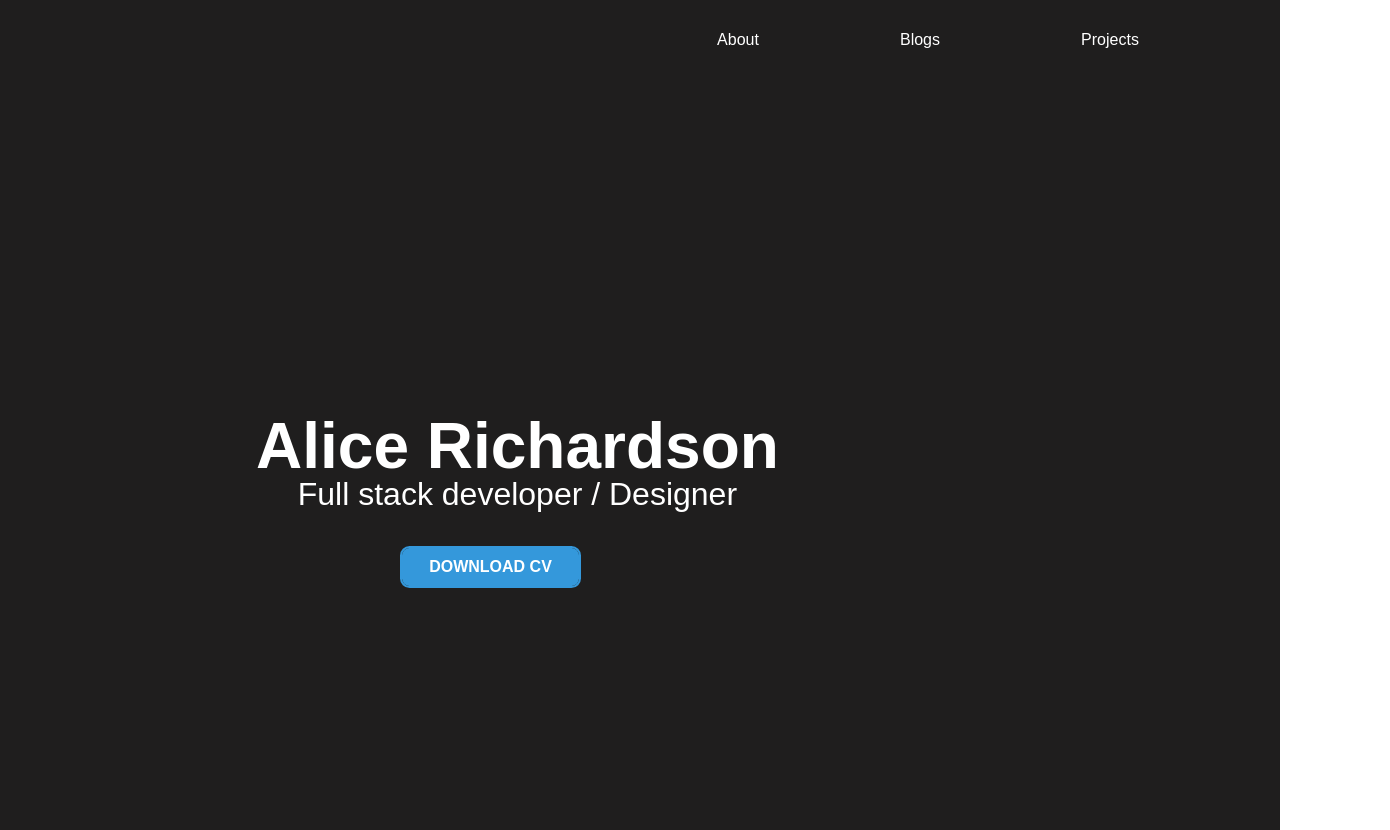
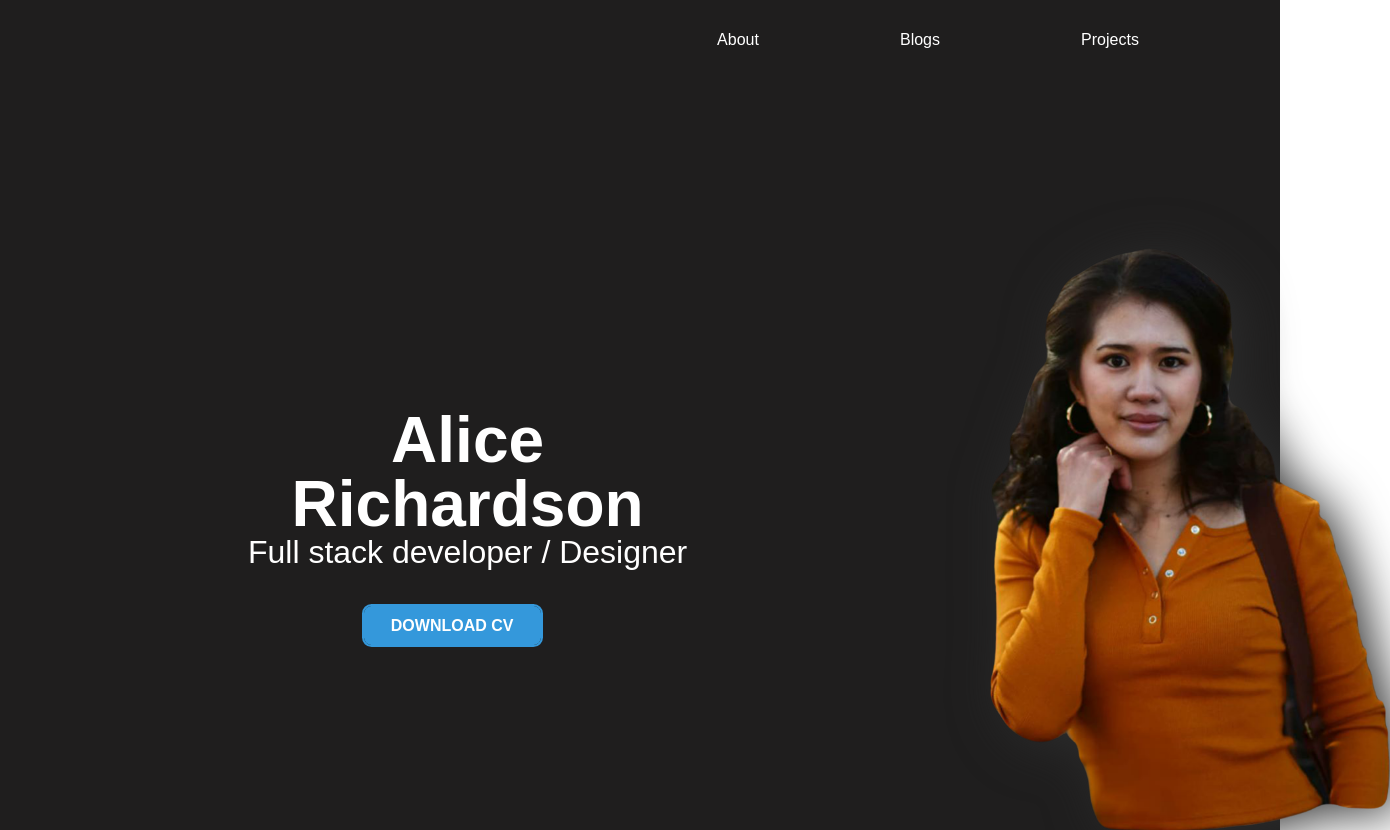
Before and after one commit to Alicerichardson28/portfolio, a React (Create React App) app: page / in a window 1280 px wide. Shown: the top 830 px of the page, 1390 px wide, since content can reach past the window. Built offline with nearby package versions, Linux system fonts and the light colour scheme.

Commit message:
add photo to home pages

```diff
--- a/src/App.js
+++ b/src/App.js
@@ -1,6 +1,6 @@
 import React from 'react';
 import logo from './logo.svg';
-import Navbar from './components/Navbar'
+import Home from './components/Home'
 import About from './components/About'
 import Blogs from './components/Blogs'
 import Projects from './components/Projects'
@@ -11,7 +11,7 @@ function App() {
   return (
     <div className="App">
       <Router>
-        <Route exact path ="/" component={Navbar}/>
+        <Route exact path ="/" component={Home}/>
         <Route exact path ="/about" component={About}/>
         <Route exact path ="/blogs" component={Blogs}/>
         <Route exact path ="/projects" component={Projects}/>
--- a/src/components/Navbar.css
+++ b/src/components/Home.css
@@ -61,11 +61,16 @@ table {
 
 .name-container {
     position: absolute;
-    top: 45%;
-    left: 20%;
+    height: 500px;
+    top: 27%;
+    left: 17%;
+
+    display: flex;
+    justify-content: space-between;
 }
 
 .name {
+    width: 500px;
     color: white;
     font-size: 4em;
     font-weight: 700;
@@ -150,3 +155,25 @@ a {
     margin-top: 0.5%;
     font-family: 'Overpass', sans-serif;
 }
+
+.parada {
+    width: 400px;
+    filter: drop-shadow(10px 5px 25px rgb(44, 44, 44));
+}
+
+.content-container {
+    margin-top: 10em;
+    width: 100%;
+    height: 100%;
+}
+
+.photo-container {
+    /* margin: 0;
+    padding: 0;
+    border: 0; */
+    width: 100%;
+    margin-left: 17rem;
+
+    animation-name: moveInLeft;
+    animation-duration: 1s;
+}
--- a/src/components/Navbar.js
+++ b/src/components/Home.js
@@ -1,14 +1,13 @@
 import React, { Component } from 'react'
 import PDF from '../picture/Alice Richardson.pdf'
-import './Navbar.css'
+import './Home.css'
 import { Link } from 'react-router-dom';
-import logo from '../picture/2.png'
+import Parada from '../picture/parada.png'
 export default class Navbar extends Component {
     render() {
         return (
             <>
                 <div className='first-container'>
-                        {/* <h1 className='logo-main-page'>A</h1> */}
                         <ul className='nav-container'>
                                 <Link to="/about">
                                     <li className='nav-list-home'>About</li>
@@ -21,10 +20,15 @@ export default class Navbar extends Component {
                                 </Link>
                         </ul>
                     <div className='name-container'>
-                        <h1 className='name'>Alice Richardson</h1>
-                        <h2 className='job-title'>Full stack developer / Designer</h2>
-                        <br></br>
-                        <button className='button'><a href={PDF}>Download CV</a></button>
+                        <div className='content-container'>
+                            <h1 className='name'>Alice Richardson</h1>
+                            <h2 className='job-title'>Full stack developer / Designer</h2>
+                            <br></br>
+                            <button className='button'><a href={PDF}>Download CV</a></button>
+                        </div>
+                        <div className='photo-container'>
+                            <img className='parada' src={Parada}/>
+                        </div>
                     </div>
                 </div>
             </>
```
Also changed, not shown: src/picture/parada.png (added).
